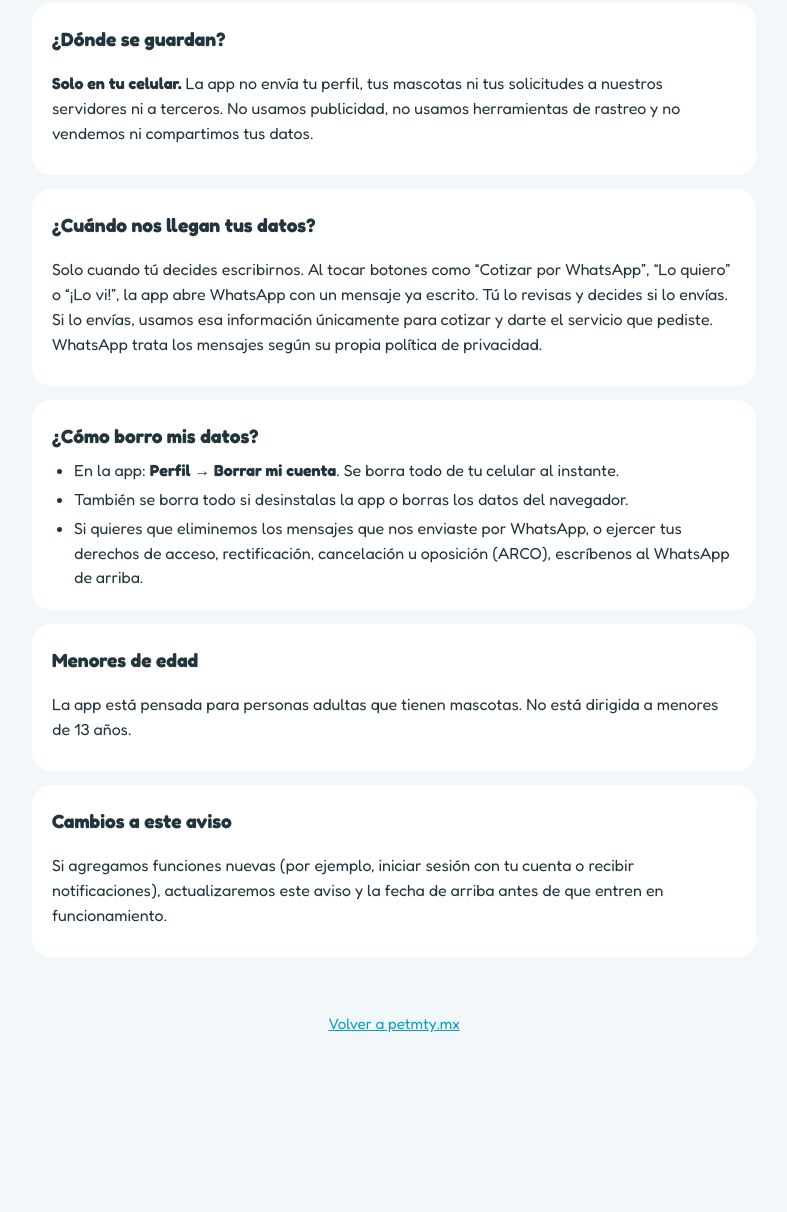
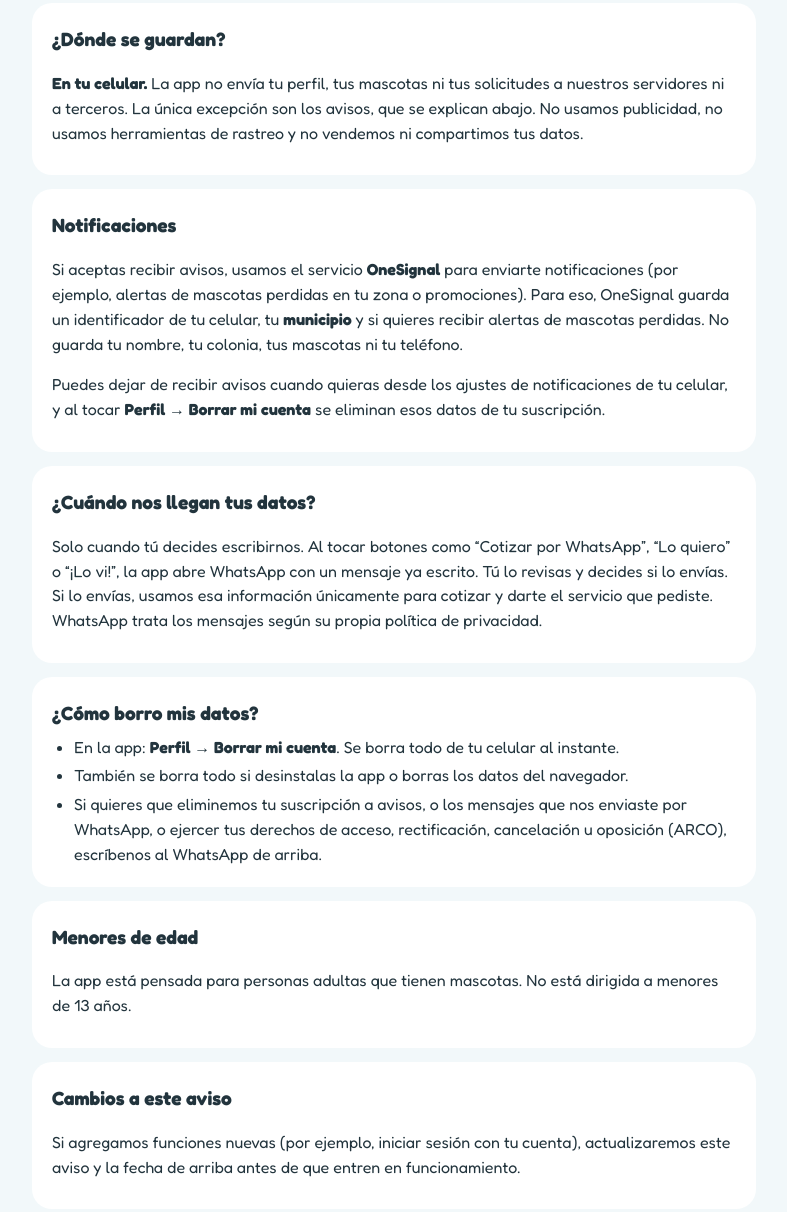
Before and after one commit to PetMty-mx/petmty-mx.github.io, a plain HTML site: page privacidad/index.html in a window 1280 px wide. Shown: the part 697-1909 px from the top of the page, without its empty margins (246-1033 px from the left). Before the commit the page ends 1762 px from the top, so only its background shows below. Drawn offline with Linux system fonts and the light colour scheme.

Commit message:
Update index.html

```diff
--- a/privacidad/index.html
+++ b/privacidad/index.html
@@ -30,7 +30,7 @@ footer{text-align:center;color:var(--suave);padding:0 20px 30px;font-size:.95rem
 <header><a href="/">PetMTY 🐾</a><p>Transporte para mascotas en Monterrey</p></header>
 <main>
 <h1>Aviso de privacidad</h1>
-<p class="muted">Última actualización: 5 de noviembre de 2026</p>
+<p class="muted">Última actualización: 6 de noviembre de 2026</p>
 
 <section>
 <h2>¿Quiénes somos?</h2>
@@ -50,7 +50,13 @@ footer{text-align:center;color:var(--suave);padding:0 20px 30px;font-size:.95rem
 
 <section>
 <h2>¿Dónde se guardan?</h2>
-<p><b>Solo en tu celular.</b> La app no envía tu perfil, tus mascotas ni tus solicitudes a nuestros servidores ni a terceros. No usamos publicidad, no usamos herramientas de rastreo y no vendemos ni compartimos tus datos.</p>
+<p><b>En tu celular.</b> La app no envía tu perfil, tus mascotas ni tus solicitudes a nuestros servidores ni a terceros. La única excepción son los avisos, que se explican abajo. No usamos publicidad, no usamos herramientas de rastreo y no vendemos ni compartimos tus datos.</p>
+</section>
+
+<section>
+<h2>Notificaciones</h2>
+<p>Si aceptas recibir avisos, usamos el servicio <b>OneSignal</b> para enviarte notificaciones (por ejemplo, alertas de mascotas perdidas en tu zona o promociones). Para eso, OneSignal guarda un identificador de tu celular, tu <b>municipio</b> y si quieres recibir alertas de mascotas perdidas. No guarda tu nombre, tu colonia, tus mascotas ni tu teléfono.</p>
+<p>Puedes dejar de recibir avisos cuando quieras desde los ajustes de notificaciones de tu celular, y al tocar <b>Perfil → Borrar mi cuenta</b> se eliminan esos datos de tu suscripción.</p>
 </section>
 
 <section>
@@ -63,7 +69,7 @@ footer{text-align:center;color:var(--suave);padding:0 20px 30px;font-size:.95rem
 <ul>
 <li>En la app: <b>Perfil → Borrar mi cuenta</b>. Se borra todo de tu celular al instante.</li>
 <li>También se borra todo si desinstalas la app o borras los datos del navegador.</li>
-<li>Si quieres que eliminemos los mensajes que nos enviaste por WhatsApp, o ejercer tus derechos de acceso, rectificación, cancelación u oposición (ARCO), escríbenos al WhatsApp de arriba.</li>
+<li>Si quieres que eliminemos tu suscripción a avisos, o los mensajes que nos enviaste por WhatsApp, o ejercer tus derechos de acceso, rectificación, cancelación u oposición (ARCO), escríbenos al WhatsApp de arriba.</li>
 </ul>
 </section>
 
@@ -74,7 +80,7 @@ footer{text-align:center;color:var(--suave);padding:0 20px 30px;font-size:.95rem
 
 <section>
 <h2>Cambios a este aviso</h2>
-<p>Si agregamos funciones nuevas (por ejemplo, iniciar sesión con tu cuenta o recibir notificaciones), actualizaremos este aviso y la fecha de arriba antes de que entren en funcionamiento.</p>
+<p>Si agregamos funciones nuevas (por ejemplo, iniciar sesión con tu cuenta), actualizaremos este aviso y la fecha de arriba antes de que entren en funcionamiento.</p>
 </section>
 </main>
 <footer><a href="/">Volver a petmty.mx</a></footer>
```
